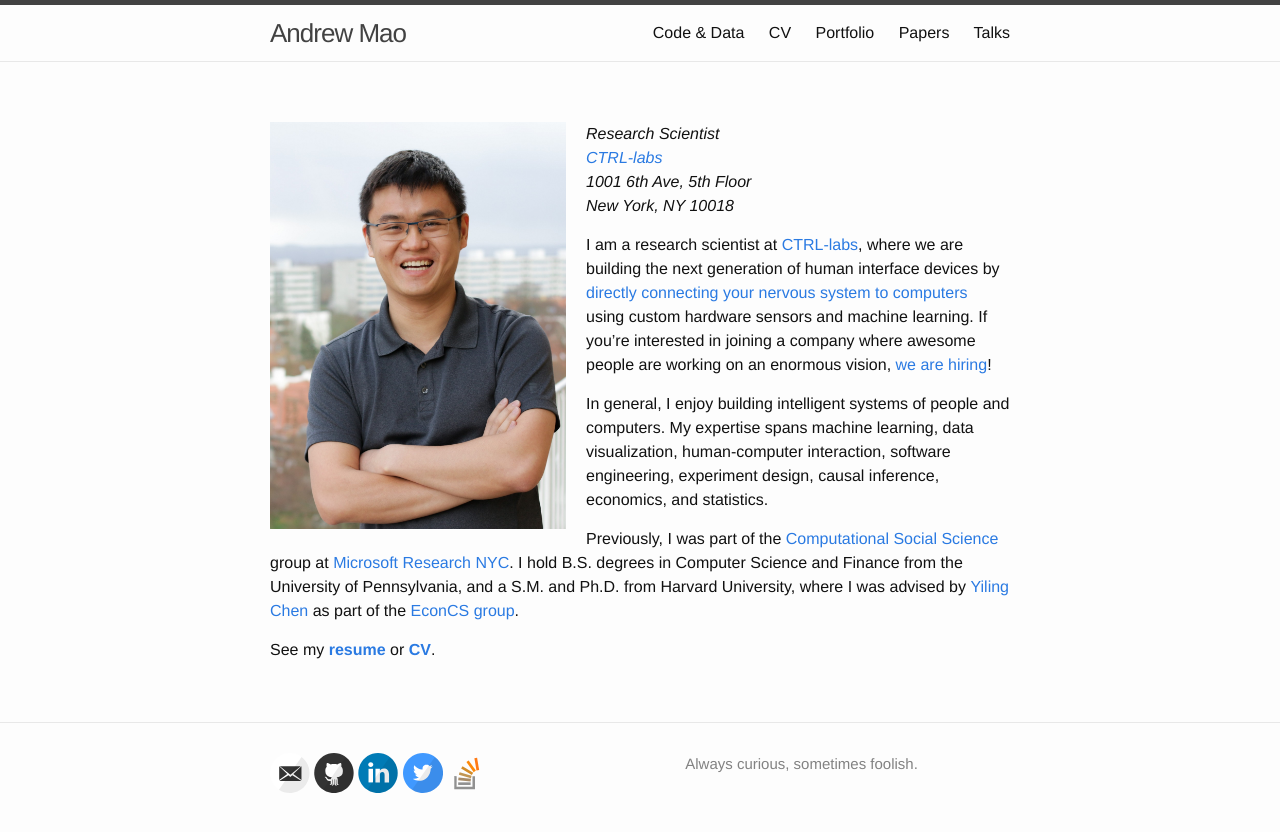
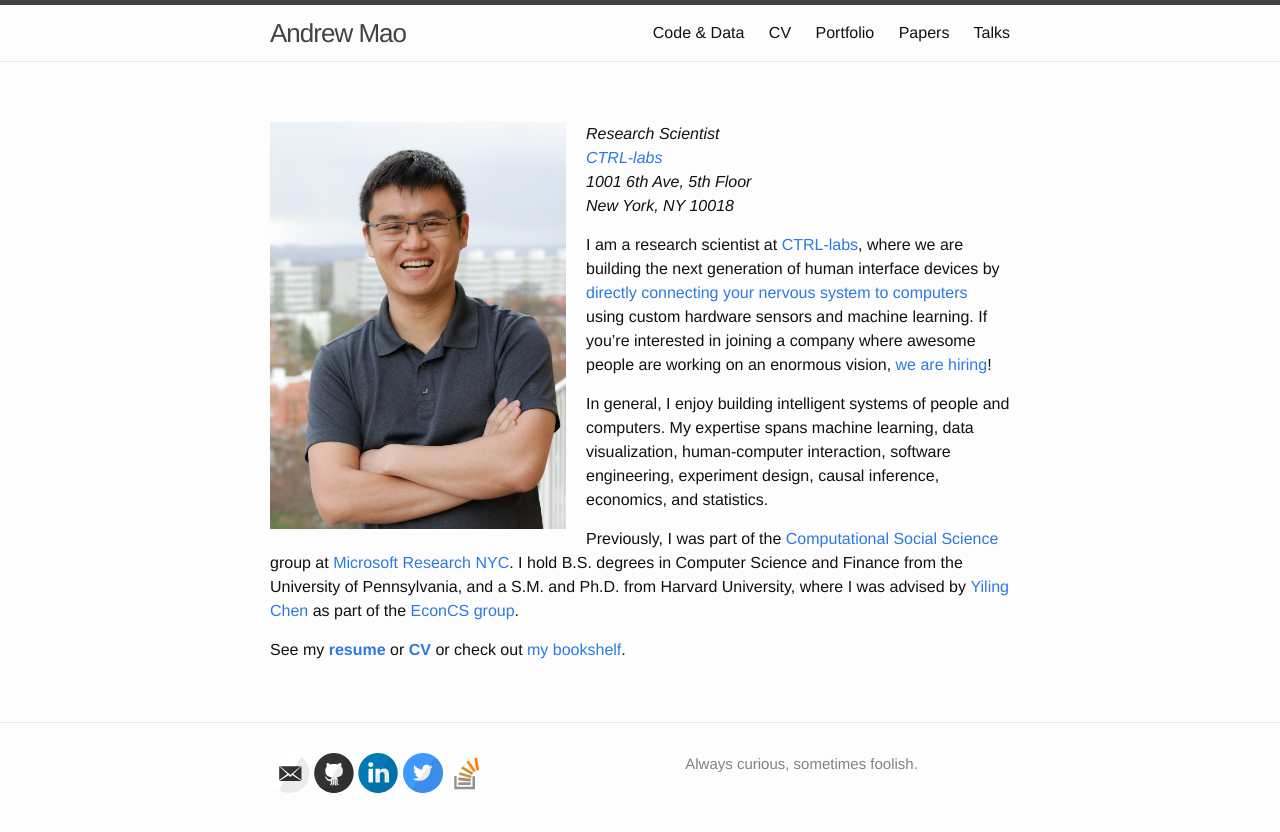
Before and after one commit to mizzao/andrewmao.net, a Jekyll site: the page built from index.md, in a window 1280 px wide. Shown: the top 832 px of the page. Built offline with Jekyll 4.4.1, drawn with Linux system fonts in a browser that asks for light colours.

Commit message:
update packages and add books

```diff
--- a/index.md
+++ b/index.md
@@ -53,4 +53,7 @@ group][econcs].
 [msrnyc]: https://www.microsoft.com/en-us/research/lab/microsoft-research-new-york/
 [css]: https://www.microsoft.com/en-us/research/group/computational-social-science/
 
-See my [**resume**](/resume) or [**CV**](/cv).
+See my [**resume**](/resume) or [**CV**](/cv)
+or check out [my bookshelf][bookshelf].
+
+[bookshelf]: https://www.notion.so/d264f259bc1e493eadd62101019a6596
```
Also changed, not shown: _includes/career.md (+1 -1 lines), bookshelf.md (added, +6 -0 lines), cv-short.md (+1 -1 lines), Gemfile.lock.
